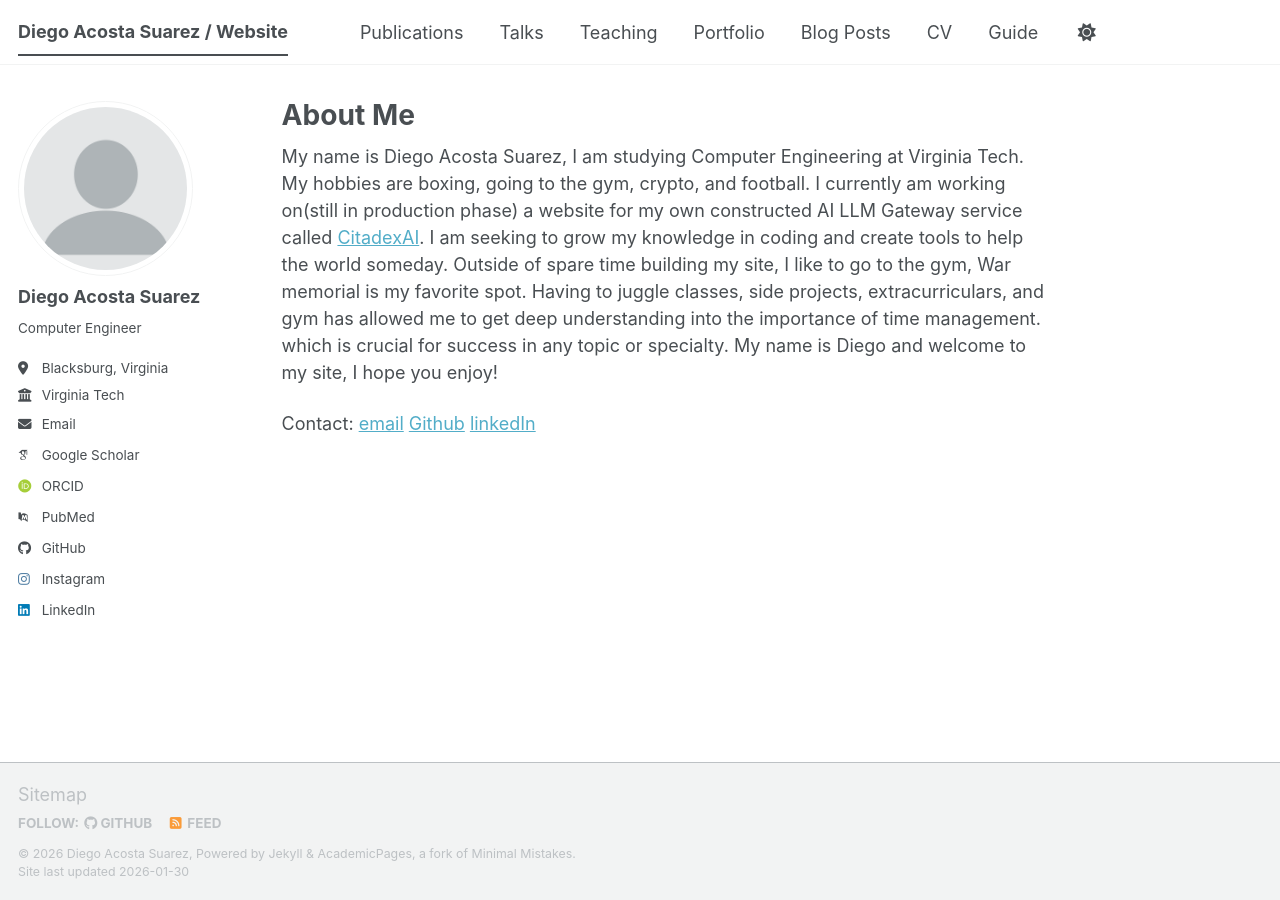
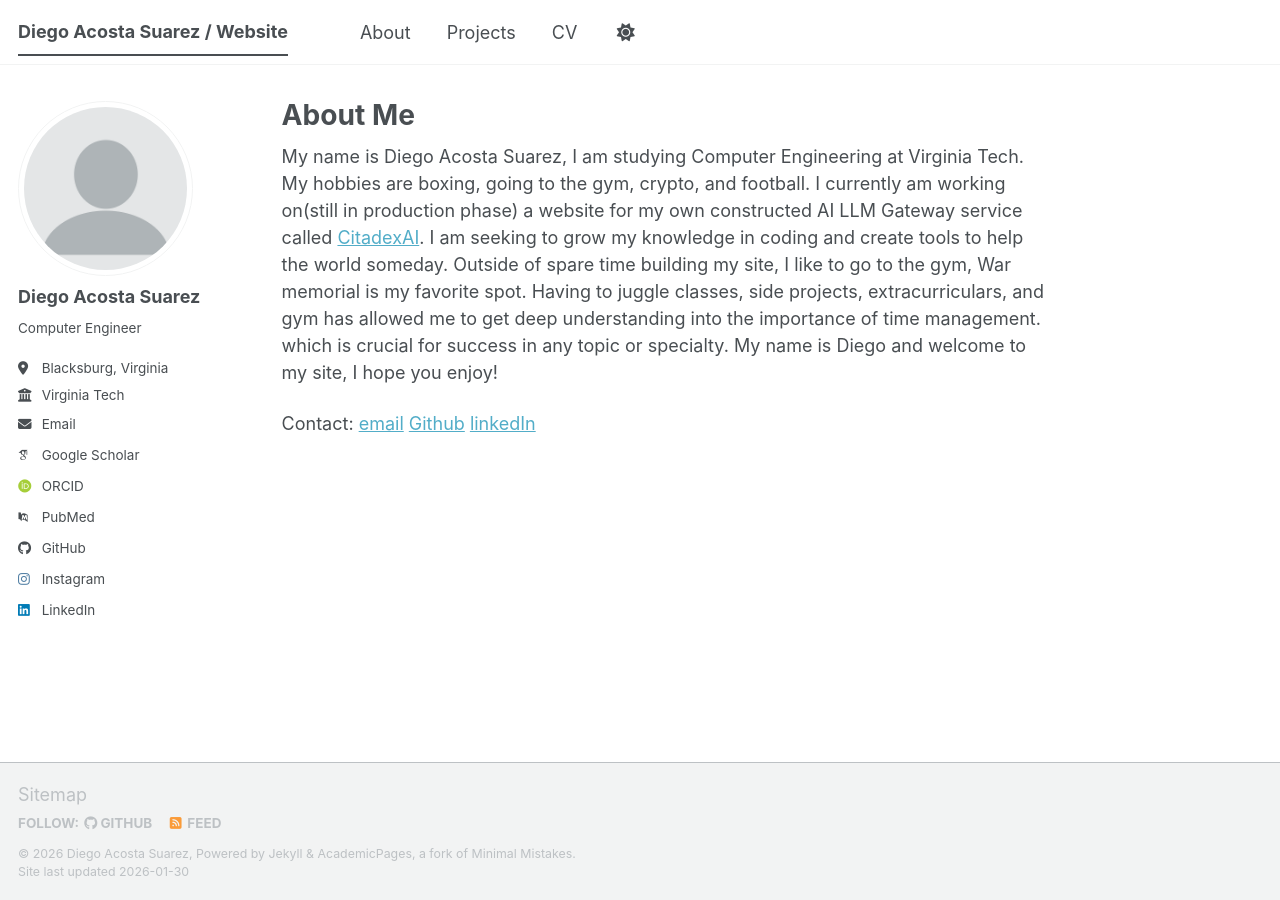
Before and after one commit to diegosuarez1/diegosuarez1.github.io, a Jekyll site: the page built from _pages/about.md, in a window 1280 px wide. Built offline with Jekyll 4.4.1, drawn with Linux system fonts in a browser that asks for light colours; some web fonts are replaced; a script bundle is joined from its source files by our own code; library files that are not in the unit come from our copies.

Commit message:
Did nav tabs

```diff
--- a/_data/navigation.yml
+++ b/_data/navigation.yml
@@ -8,26 +8,14 @@
 #      Markdown formatted page while the second is generated using JSON.
 
 main:
-  - title: "Publications"
-    url: /publications/
+  - title: "About"
+    url: /About/
 
-  - title: "Talks"
-    url: /talks/
-
-  - title: "Teaching"
-    url: /teaching/
-
-  - title: "Portfolio"
-    url: /portfolio/
-
-  - title: "Blog Posts"
-    url: /year-archive/
+  - title: "Projects"
+    url: /Portfolio/
 
   - title: "CV"
     url: /cv/
 
   # - title: "CV"
   #   url: /cv-json/
-
-  - title: "Guide"
-    url: /markdown/
```
